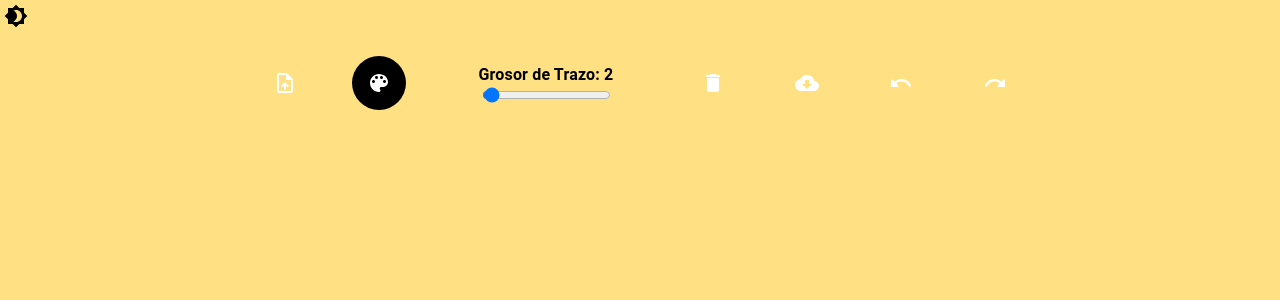
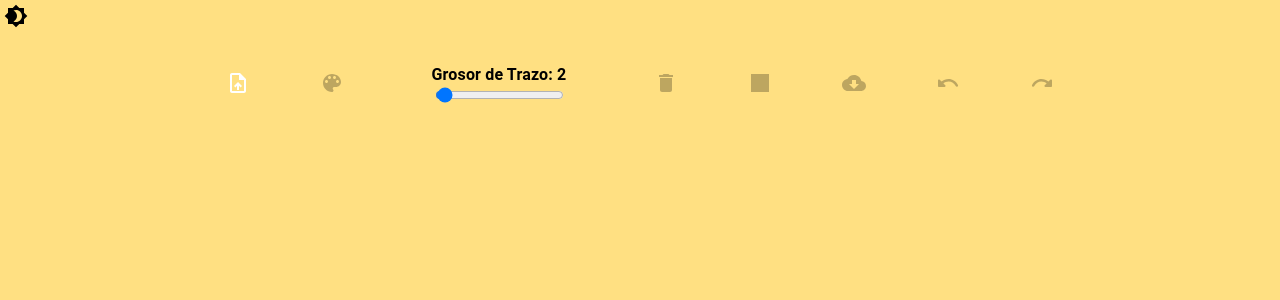
Before and after one commit to BarberoPablo/pro-trace, a React (Vite) app: page / in a window 1280 px wide. Shown: the top 300 px of the page. Built offline with nearby package versions, Linux system fonts and the light colour scheme.

Commit message:
feat: mouseOut and disable buttons

```diff
--- a/src/app/Home/DrawingCanvas/components/ButtonTooltip.tsx
+++ b/src/app/Home/DrawingCanvas/components/ButtonTooltip.tsx
@@ -4,11 +4,13 @@ import * as React from "react";
 export default function ButtonTooltip({
   title,
   handler,
+  disabled = false,
   style,
   children,
 }: {
   title: string;
   handler?: () => void;
+  disabled?: boolean;
   style?: Record<string, string | number>;
   children: React.ReactNode;
 }) {
@@ -27,7 +29,7 @@ export default function ButtonTooltip({
         },
       }}
     >
-      <IconButton onClick={handler} sx={{ width: 54, height: 54, backgroundColor: "dark", color: "white", ...style }}>
+      <IconButton disabled={disabled} onClick={handler} sx={{ width: 54, height: 54, backgroundColor: "dark", color: "white", ...style }}>
         {children}
       </IconButton>
     </Tooltip>
--- a/src/app/Home/DrawingCanvas/index.tsx
+++ b/src/app/Home/DrawingCanvas/index.tsx
@@ -1,5 +1,5 @@
 import { NativeMouseEvent } from "@/utils/types";
-import { CloudDownload, ColorLens, Delete, RedoRounded, UndoRounded } from "@mui/icons-material";
+import { CloudDownload, ColorLens, Delete, Square, RedoRounded, UndoRounded } from "@mui/icons-material";
 import { Box, Container, Stack, Typography } from "@mui/material";
 import React from "react";
 import ImageLoader from "../ImageLoader";
@@ -17,9 +17,6 @@ export default function DrawingCanvas(/* { imageUrl }: { imageUrl: string } */)
   const [textPosition, setTextPosition] = React.useState({ x: 0, y: 0 });
   const [history, setHistory] = React.useState<string[]>([]);
   const [historyIndex, setHistoryIndex] = React.useState(-1);
-
-  console.log(historyIndex);
-  console.log(history.length);
 
   React.useEffect(() => {
     if (imageUrl) {
@@ -63,6 +60,8 @@ export default function DrawingCanvas(/* { imageUrl }: { imageUrl: string } */)
   };
 
   const startDrawing = ({ nativeEvent }: NativeMouseEvent) => {
+    if (nativeEvent.button === 0) {
+      //Left click
       const { offsetX, offsetY } = nativeEvent;
       const canvas = canvasRef.current;
       const ctx = canvas?.getContext("2d");
@@ -74,6 +73,7 @@ export default function DrawingCanvas(/* { imageUrl }: { imageUrl: string } */)
         ctx.lineJoin = "round"; // Hace que las intersecciones de líneas sean redondeadas
         ctx.lineCap = "round"; // Hace que el extremo de las líneas sea redondeado
         setIsDrawing(true);
+      }
     }
   };
 
@@ -89,8 +89,10 @@ export default function DrawingCanvas(/* { imageUrl }: { imageUrl: string } */)
   };
 
   const finishDrawing = () => {
+    if (isDrawing) {
       setIsDrawing(false);
       saveState();
+    }
   };
 
   const handleChangeColor = (event: React.ChangeEvent<HTMLInputElement>) => {
@@ -178,6 +180,10 @@ export default function DrawingCanvas(/* { imageUrl }: { imageUrl: string } */)
     }
   };
 
+  const handleDrawShape = (shape: string) => {
+    console.log(shape);
+  };
+
   return (
     <Box>
       <Stack sx={{ alignItems: "center", gap: 2 }}>
@@ -187,7 +193,7 @@ export default function DrawingCanvas(/* { imageUrl }: { imageUrl: string } */)
           >
             <ImageLoader setImage={setImageUrl} />
 
-            <ButtonTooltip title="Cambiar color de trazo" handler={handleColorButtonClick} style={{ backgroundColor: strokeColor }}>
+            <ButtonTooltip title="Cambiar color de trazo" handler={handleColorButtonClick} style={{ backgroundColor: strokeColor }} disabled={!imageUrl}>
               <ColorLens />
             </ButtonTooltip>
 
@@ -210,19 +216,23 @@ export default function DrawingCanvas(/* { imageUrl }: { imageUrl: string } */)
               <input type="range" min={1} max={50} value={strokeWidth} onChange={handleChangeWidth} />
             </Stack>
 
-            <ButtonTooltip title="Eliminar trazos" handler={handleClearCanvas}>
+            <ButtonTooltip title="Eliminar trazos" handler={handleClearCanvas} disabled={!imageUrl}>
               <Delete />
             </ButtonTooltip>
 
-            <ButtonTooltip title="Descargar Imagen" handler={handleExportPNG}>
+            <ButtonTooltip title="Eliminar trazos" handler={() => handleDrawShape("square")} disabled={!imageUrl}>
+              <Square />
+            </ButtonTooltip>
+
+            <ButtonTooltip title="Descargar Imagen" handler={handleExportPNG} disabled={!imageUrl}>
               <CloudDownload />
             </ButtonTooltip>
 
-            <ButtonTooltip title="Deshacer" handler={handleUndo}>
+            <ButtonTooltip title="Deshacer" handler={handleUndo} disabled={!imageUrl || historyIndex === 0}>
               <UndoRounded />
             </ButtonTooltip>
 
-            <ButtonTooltip title="Rehacer" handler={handleRedo}>
+            <ButtonTooltip title="Rehacer" handler={handleRedo} disabled={!imageUrl || historyIndex >= history.length - 1}>
               <RedoRounded />
             </ButtonTooltip>
           </Stack>
@@ -237,7 +247,7 @@ export default function DrawingCanvas(/* { imageUrl }: { imageUrl: string } */)
               onMouseDown={startDrawing}
               onMouseMove={draw}
               onMouseUp={finishDrawing}
-              //onMouseOut={finishDrawing}
+              onMouseOut={finishDrawing}
             />
           )}
         </Container>
```
Lines whose indentation alone changed are shown as unchanged.
